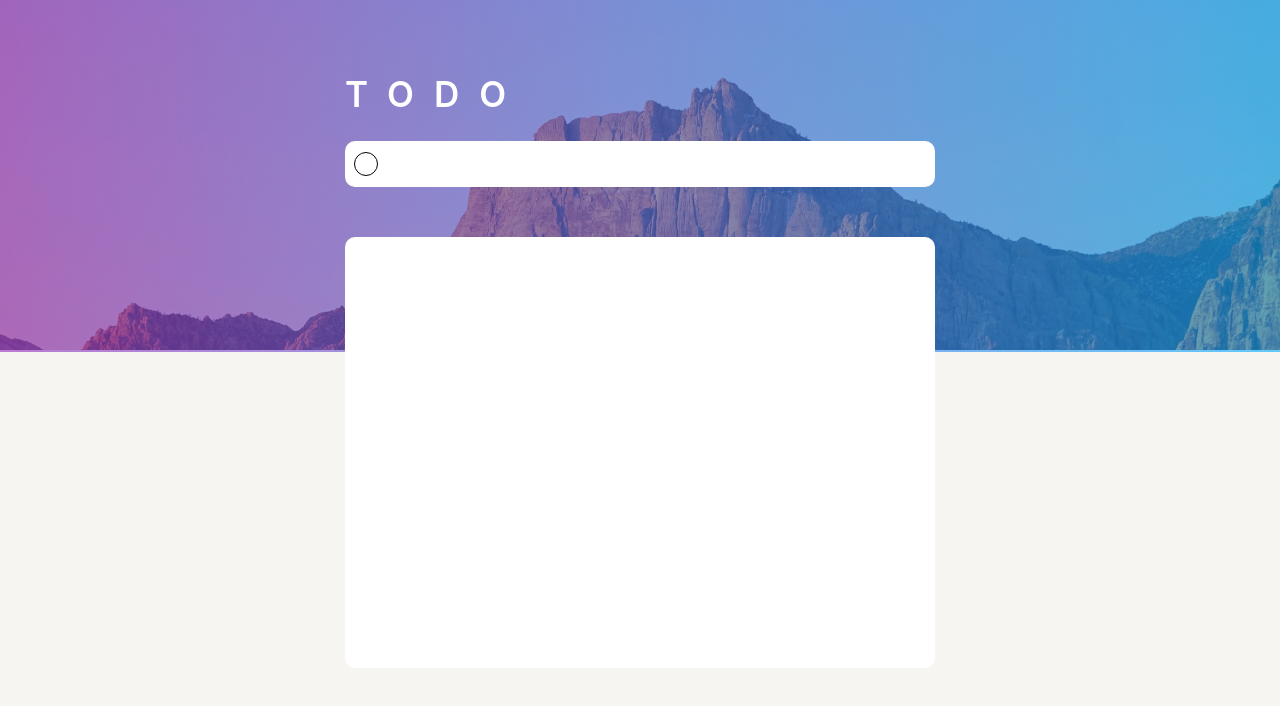
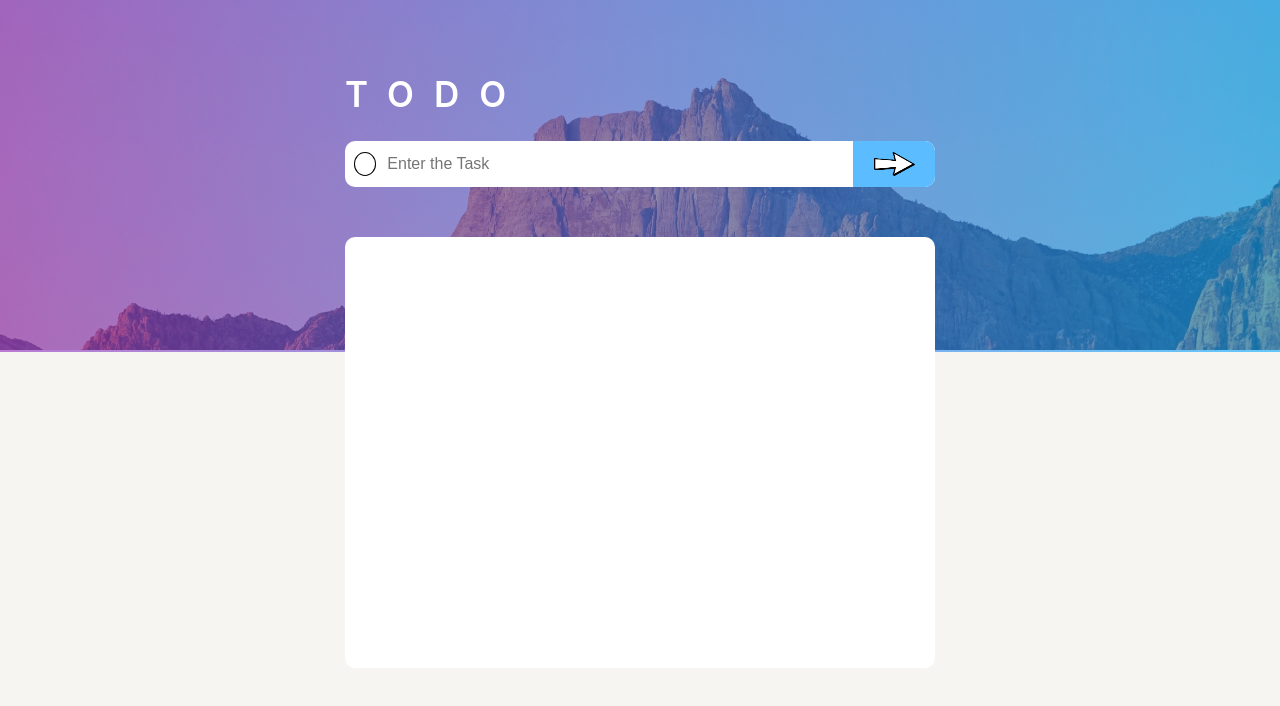
Before and after one commit to sandeepsreekumar4067/TypeScript-React-Todo-App, a React (Vite) app: page / in a window 1280 px wide. Shown: the top 706 px of the page. Built offline with nearby package versions, Linux system fonts and the light colour scheme.

Commit message:
finished the basic UI

```diff
--- a/src/components/interface.tsx
+++ b/src/components/interface.tsx
@@ -1,15 +1,20 @@
-import { FC, useState } from "react";
+import { ChangeEvent, FC, useState } from "react";
 import backgroudimage from '../assets/backgroundmountain3.jpg';
 import '../style/interface.css';
 import tickMark from '../assets/checkmark-512.png'
-
+import arrow from '../assets/arrow.png'
 
 const Interface: FC = () => {
-    const [isChecked, setIsChecked] = useState(false);
-
+    const [isChecked, setIsChecked] = useState<boolean>(false);
+    const [itemlist,additemlist] = useState<string>('')
+    const [value,setValue] = useState<string>('')
+    const handleValueChange = (event:ChangeEvent<HTMLInputElement>)=>{
+        setValue(event.target.value)
+    }
     const handleCheckboxChange = () => {
         setIsChecked(!isChecked);
     };
+
     return (
         <div className="interface">
             <div className="mountain-background">
@@ -20,6 +25,10 @@ const Interface: FC = () => {
                     <div className="input-box">
                         <div className={`custom-checkBox ${isChecked?'checked':''}`} onClick={handleCheckboxChange}>
                             <img src={tickMark} alt="" />
+                        </div>
+                        <input type="text" placeholder="Enter the Task"/>
+                        <div className="button">
+                            <img src={arrow} />
                         </div>
                     </div>
                     <div className="task-list">
--- a/src/style/interface.css
+++ b/src/style/interface.css
@@ -80,10 +80,38 @@ body {
 .custom-checkBox.checked{
     background: linear-gradient(-50deg, #912BBC, #00A9FF);
     opacity: 0.6;
+    outline: none;
 }
 .custom-checkBox img{
     height: 10px;
     width: 10px;
+}
+.input-box input[type="text"]{
+    width: 85%;
+    height: 85%;
+    background-color: white;
+    border: none;
+    outline: none;
+    color: black;
+    font-size: 16px;
+}
+.button{
+    height: 100%;
+    width: 15%;
+    border-top-right-radius: 10px;
+    border-bottom-right-radius: 10px;
+    background-color: #5BBCFF;
+    display: flex;
+    align-items: center;
+    justify-content: center;
+    transition: 0.4s ease-in-out;
+}
+.button:active{
+    scale: 0.9;
+}
+.button img{
+    height: 50%;
+    width: 50%;
 }
 .task-list{
     margin-top: 50px;
```
Also changed, not shown: src/assets/arrow.png (added).
